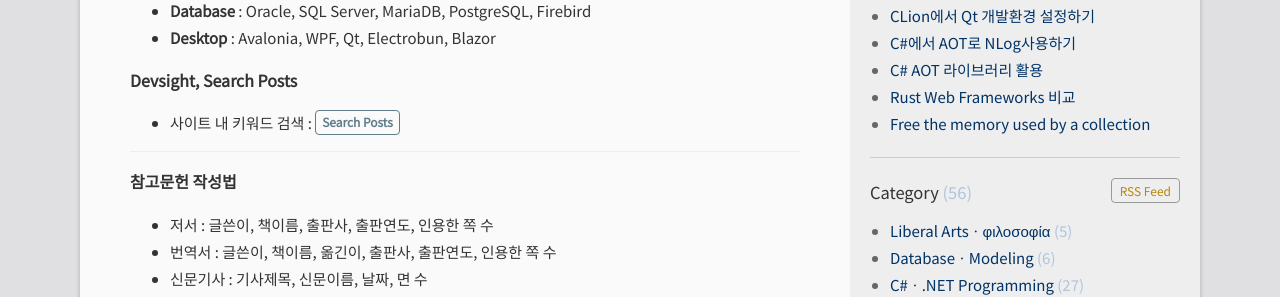
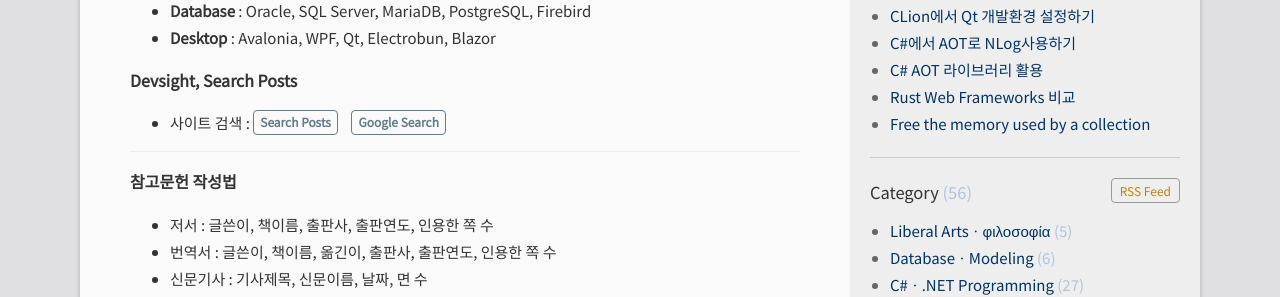
Before and after one commit to DebugJO/rustlang, a Jekyll site: the page built from about.md, in a window 1280 px wide and 1125 px high. Shown: the part 547-844 px from the top of the window. Built offline with Jekyll 4.4.1, drawn with Linux system fonts in a browser that asks for light colours.

Commit message:
Update about.md

```diff
--- a/about.md
+++ b/about.md
@@ -20,7 +20,7 @@ Thank you for visiting our website. Please do not hesitate to contact me with an
 * **Desktop**  : Avalonia, WPF, Qt, Electrobun, Blazor
 
 ###### Devsight, Search Posts
-* 사이트 내 키워드 검색 : <a href="https://devsight.kr/search/" style="text-decoration: none; border: 1px solid #607D8B; color: #607D8B; font-size: 12px; border-radius: 4px; padding-bottom: 4px; vertical-align: 2px; padding-left: 6px; padding-right: 6px; padding-top: 2px; font-weight: bold;">Search Posts</a>
+* 사이트 검색 : <a href="https://devsight.kr/search/" style="text-decoration: none; border: 1px solid #607D8B; color: #607D8B; font-size: 12px; border-radius: 4px; padding-bottom: 4px; vertical-align: 2px; padding-left: 6px; padding-right: 6px; padding-top: 2px; font-weight: bold;">Search Posts</a>&nbsp;&nbsp;&nbsp;&nbsp;<a href="https://devsight.kr/gsearch/" style="text-decoration: none; border: 1px solid #607D8B; color: #607D8B; font-size: 12px; border-radius: 4px; padding-bottom: 4px; vertical-align: 2px; padding-left: 6px; padding-right: 6px; padding-top: 2px; font-weight: bold;">Google Search</a>
 
 <hr style="border: 0; height: 1px; background: #eee; margin-bottom: 12px;">
 
```
